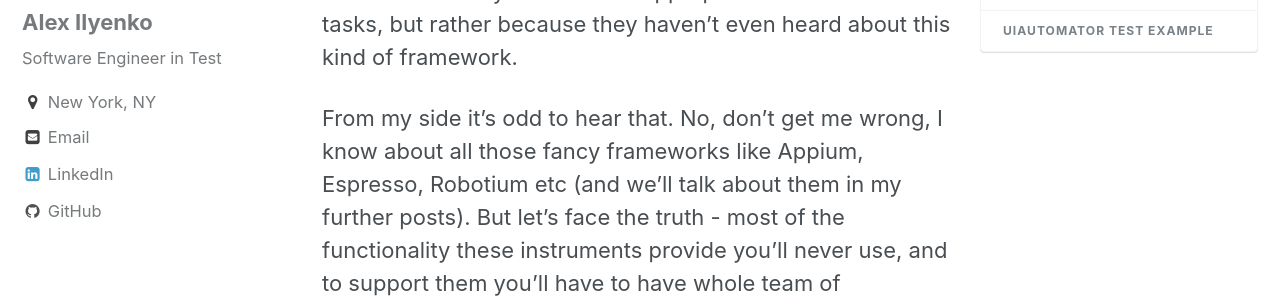
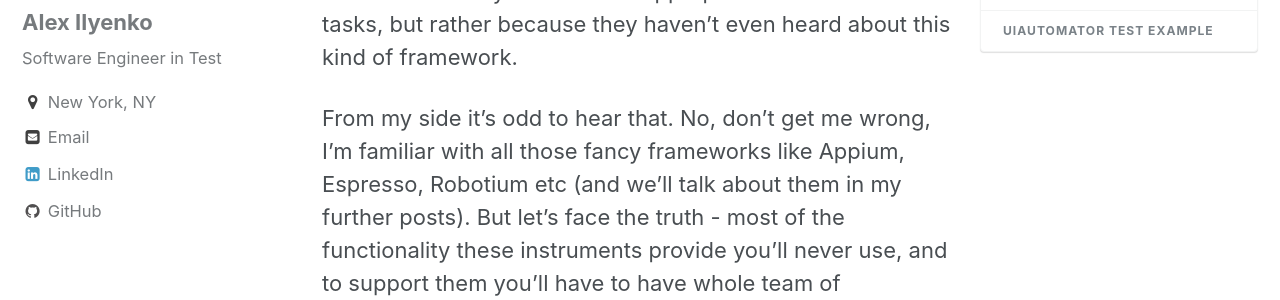
Before and after one commit to alexilyenko/alexilyenko.github.io, a Jekyll site: the page built from _posts/2017-09-19-uiautomator-basics.markdown, in a window 1280 px wide and 900 px high, scrolled down 553 px. Shown: the part 155-455 px from the top of the window. Built offline with Jekyll 4.4.1, drawn with Linux system fonts in a browser that asks for light colours; comment, search, counter and statistics services are not loaded; some of the changed text lies outside the part shown.

Commit message:
Fix some typos

```diff
--- a/_posts/2017-09-19-uiautomator-basics.markdown
+++ b/_posts/2017-09-19-uiautomator-basics.markdown
@@ -18,7 +18,7 @@ tags:
 ## Why UiAutomator?
 Time to time my colleagues from other departments ask me about framework I'm using for automating UI tests on Android and AndroidTV devices. And they really wonder when I tell them I'm using **UiAutomator** for those purposes. Not because they think it's not appropriate solution for their tasks, but rather because they haven't even heard about this kind of framework.
 
-From my side it's odd to hear that. No, don't get me wrong, I know about all those fancy frameworks like Appium, Espresso, Robotium etc (and we'll talk about them in my further posts). But let's face the truth - most of the functionality these instruments provide you'll never use, and to support them you'll have to have whole team of automation engineers. And that's expensive, right?
+From my side it's odd to hear that. No, don't get me wrong, I'm familiar with all those fancy frameworks like Appium, Espresso, Robotium etc (and we'll talk about them in my further posts). But let's face the truth - most of the functionality these instruments provide you'll never use, and to support them you'll have to have whole team of automation engineers. And that's expensive, right?
 
 On the other hand there is UiAutomator.
 > UiAutomator is a light-weight, easy-to-learn library, developed by Google to make things done fast, when you don't want to spend lot's of time on developing test code and its maintainance.
```
